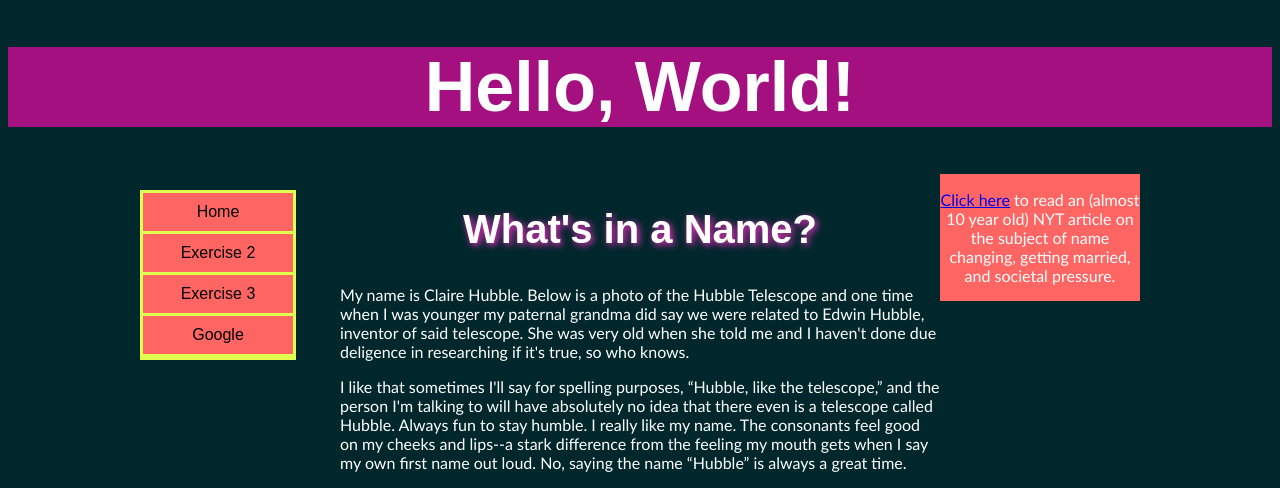
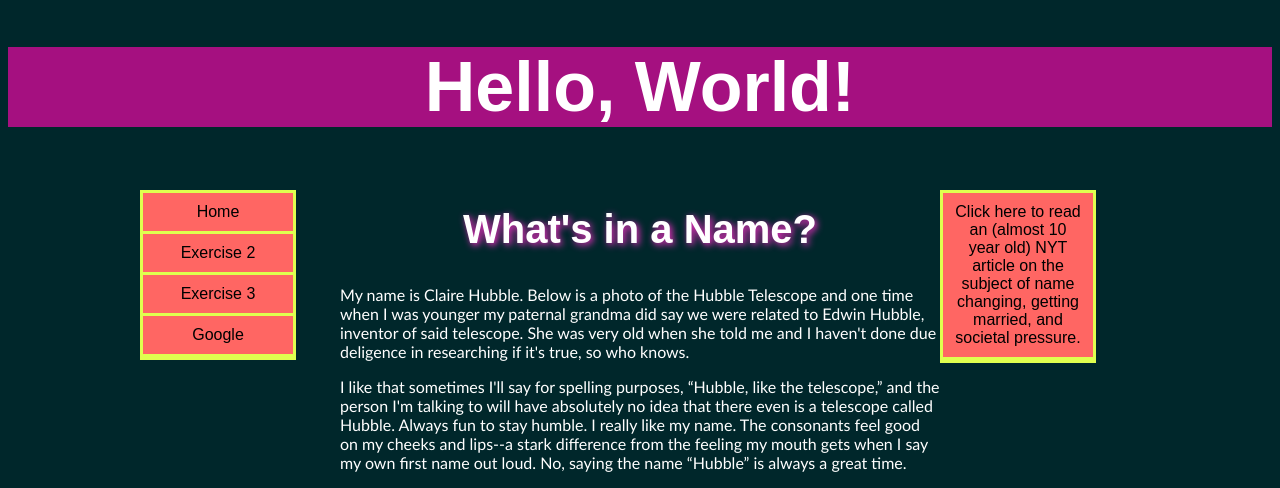
Before and after one commit to chubble1/LIS_753_01, a plain HTML site: page exercise07.html in a window 1280 px wide. Shown: the top 488 px of the page. Drawn offline with Linux system fonts and the light colour scheme.

Commit message:
update 15 exercise07

```diff
--- a/exercise07.html
+++ b/exercise07.html
@@ -52,7 +52,11 @@
                 </main>
             </div>
             <aside class="sidebar">
-                <article><p><a href="https://www.nytimes.com/2015/06/28/upshot/maiden-names-on-the-rise-again.html">Click here</a> to read an (almost 10 year old) NYT article on the subject of name changing, getting married, and societal pressure.</p></article>
+                <nav>
+                    <ul>
+                        <li><a href="https://www.nytimes.com/2015/06/28/upshot/maiden-names-on-the-rise-again.html"> Click here to read an (almost 10 year old) NYT article on the subject of name changing, getting married, and societal pressure.</a></li>
+                    </ul>
+                </nav>
             </aside>
         </div>
     </body>
--- a/styles.css
+++ b/styles.css
@@ -99,7 +99,5 @@ nav ul li:last child {
   float: left;
 }
 .sidebar {
-  background-color:#FF6663;
   text-align: center;
-  border: 3px #E0FF4F;
 }
```
